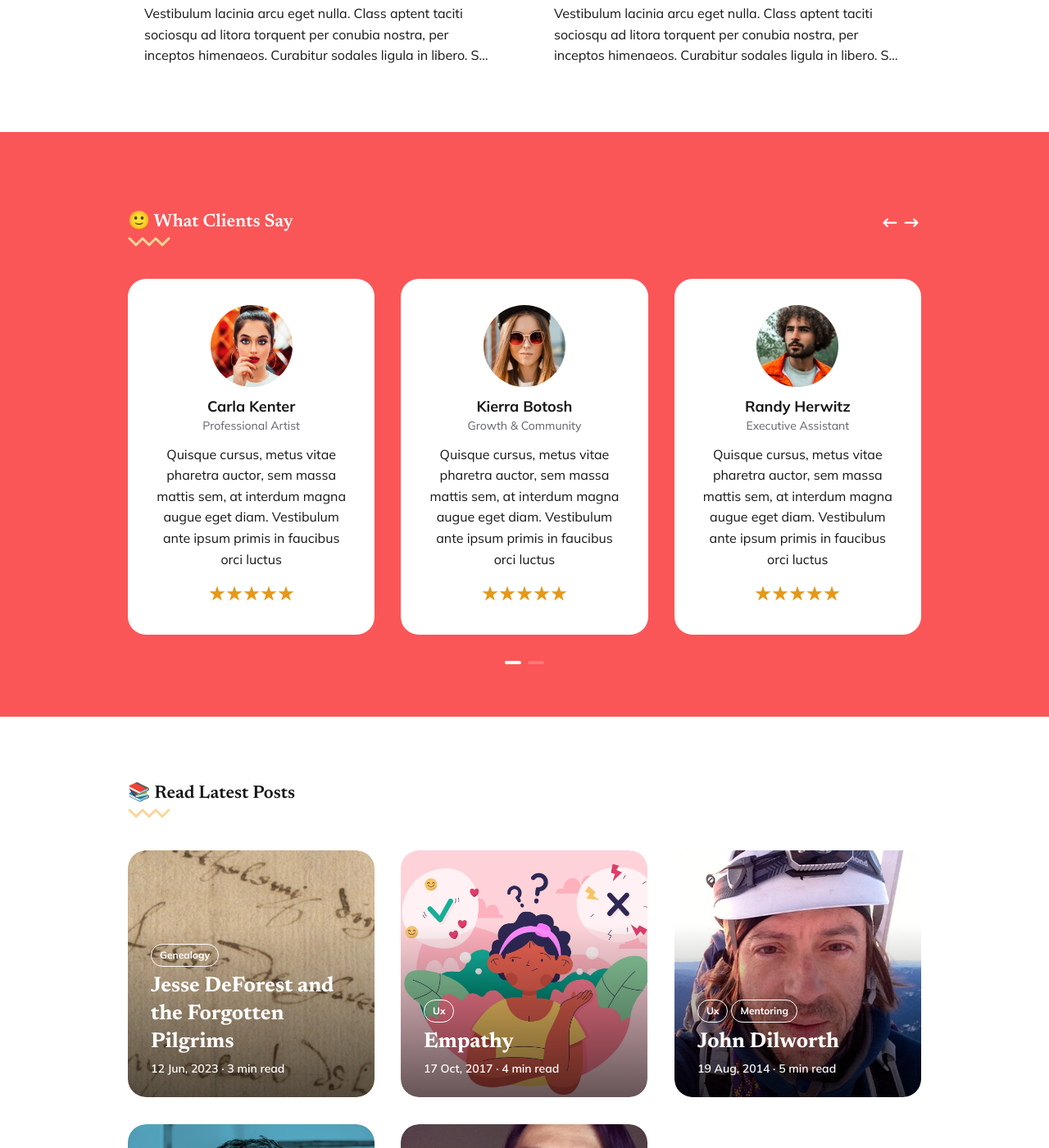
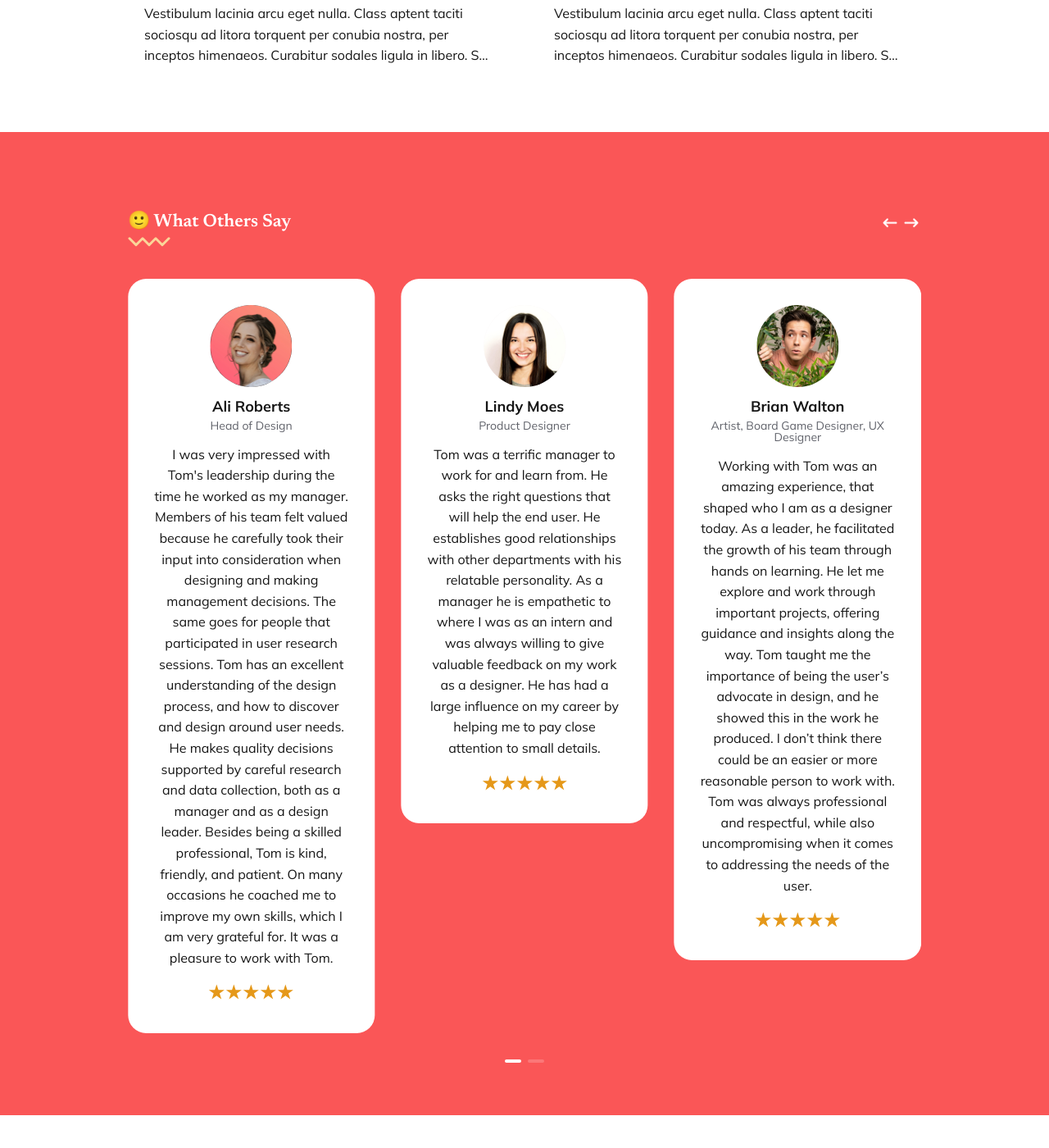
Before and after one commit to tomdeforest/tomdeforest.github.io, a Jekyll site: the page built from index.html, in a window 1280 px wide and 1400 px high, scrolled down 2137 px. Shown: the whole window at 82% size. Built offline with Jekyll 4.4.1, drawn with Linux system fonts in a browser that asks for light colours; the list of posts is cut into pages by our own code.

Commit message:
Customized recommendations, social proofs

```diff
--- a/_data/settings.yml
+++ b/_data/settings.yml
@@ -53,32 +53,38 @@ section_projects_title: 👨🏻‍💻 Selected Works
 
 #-------------------------------
 # Testimonials Section
-section_testimonial_title: 🙂 What Clients Say
+section_testimonial_title: 🙂 What Others Say
 
 testimonial_items:
-  - name: "Carla Kenter"
-    image: "/images/client-1.jpg"
-    designation: "Professional Artist"
-    link: "https://twitter.com/"
-    content : "Quisque cursus, metus vitae pharetra auctor, sem massa mattis sem, at interdum magna augue eget diam. Vestibulum ante ipsum primis in faucibus orci luctus"
+  - name: "Ali Roberts"
+    image: "/images/ali-roberts.jpeg"
+    designation: "Head of Design"
+    link: "https://www.linkedin.com/in/aliciawilkin/"
+    content : "I was very impressed with Tom's leadership during the time he worked as my manager. Members of his team felt valued because he carefully took their input into consideration when designing and making management decisions. The same goes for people that participated in user research sessions. Tom has an excellent understanding of the design process, and how to discover and design around user needs. He makes quality decisions supported by careful research and data collection, both as a manager and as a design leader. Besides being a skilled professional, Tom is kind, friendly, and patient. On many occasions he coached me to improve my own skills, which I am very grateful for. It was a pleasure to work with Tom. "
 
-  - name: "Kierra Botosh"
-    image: "/images/client-2.jpg"
-    designation: "Growth & Community"
-    link: "https://facebook.com/"
-    content : "Quisque cursus, metus vitae pharetra auctor, sem massa mattis sem, at interdum magna augue eget diam. Vestibulum ante ipsum primis in faucibus orci luctus"
+  - name: "Lindy Moes"
+    image: "/images/lindy-moes.jpeg"
+    designation: "Product Designer"
+    link: "https://www.linkedin.com/in/lindy-moes-437a52ba/"
+    content : "Tom was a terrific manager to work for and learn from. He asks the right questions that will help the end user. He establishes good relationships with other departments with his relatable personality. As a manager he is empathetic to where I was as an intern and was always willing to give valuable feedback on my work as a designer. He has had a large influence on my career by helping me to pay close attention to small details."
 
-  - name: "Randy Herwitz"
-    image: "/images/client-3.jpg"
-    designation: "Executive Assistant"
-    link: "https://twitter.com/"
-    content : "Quisque cursus, metus vitae pharetra auctor, sem massa mattis sem, at interdum magna augue eget diam. Vestibulum ante ipsum primis in faucibus orci luctus"
+  - name: "Brian Walton"
+    image: "/images/brian-walton.jpeg"
+    designation: "Artist, Board Game Designer, UX Designer"
+    link: "https://www.linkedin.com/in/brian-walton-48922a6b/"
+    content : "Working with Tom was an amazing experience, that shaped who I am as a designer today. As a leader, he facilitated the growth of his team through hands on learning. He let me explore and work through important projects, offering guidance and insights along the way. Tom taught me the importance of being the user’s advocate in design, and he showed this in the work he produced. I don’t think there could be an easier or more reasonable person to work with. Tom was always professional and respectful, while also uncompromising when it comes to addressing the needs of the user."
 
-  - name: "Hanna Franci"
-    image: "/images/client-4.jpg"
-    designation: "Product Designer"
-    link: "https://twitter.com/"
-    content : "Quisque cursus, metus vitae pharetra auctor, sem massa mattis sem, at interdum magna augue eget diam. Vestibulum ante ipsum primis in faucibus orci luctus"
+  - name: "Peter Nielsen"
+    image: "/images/peter-nielsen.jpeg"
+    designation: "Quality Assurance Engineer"
+    link: "https://www.linkedin.com/in/peternielson/"
+    content : "Tom's innate ability to mentor, understand customers, and simplify technological complexities easily set him above the competition. He successfully mediates between the multitude of opinions to somehow make everyone happy and still set the customer first with a consistent design. I've never known a team member to not confide in and grow under Tom."
+
+  - name: "Reanna Travato"
+    image: "/images/reanna-travato.jpeg"
+    designation: "UX Research + Design Consultant for E-commerce Brands"
+    link: "https://www.linkedin.com/in/reannatrovato/"
+    content : "I appreciated how Tom trusted me with real-world projects, rather than busy work. Even with his many years of experience in the field, he never gave the impression that his opinion was more important than anyone else on the team. He is definitely a team player and seeks to build others on the team. He set an example of continued education and staying up-to-date with the industry."
 
 
 #-------------------------------
```
Also changed, not shown: images/ali-roberts.jpeg (added), images/brian-walton.jpeg (added), images/lindy-moes.jpeg (added), images/peter-nielsen.jpeg (added), images/reanna-travato.jpeg (added).
